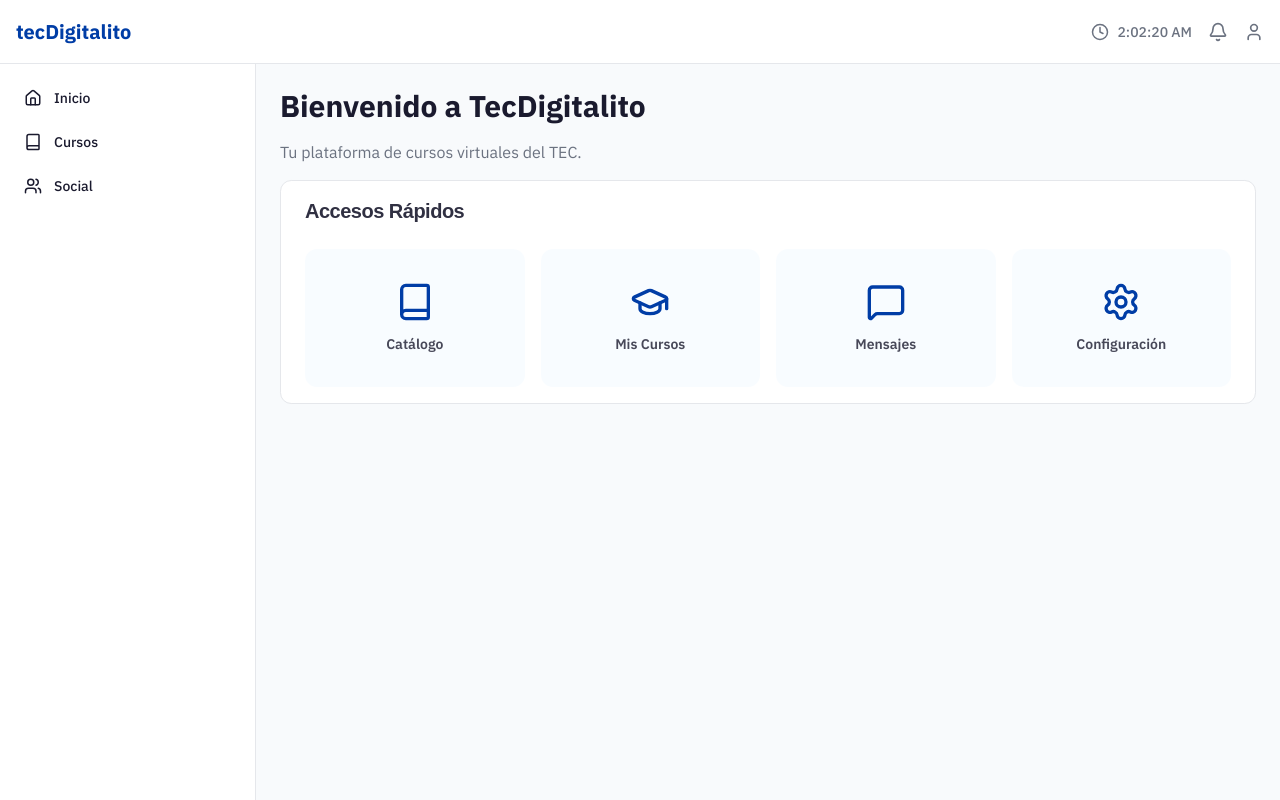
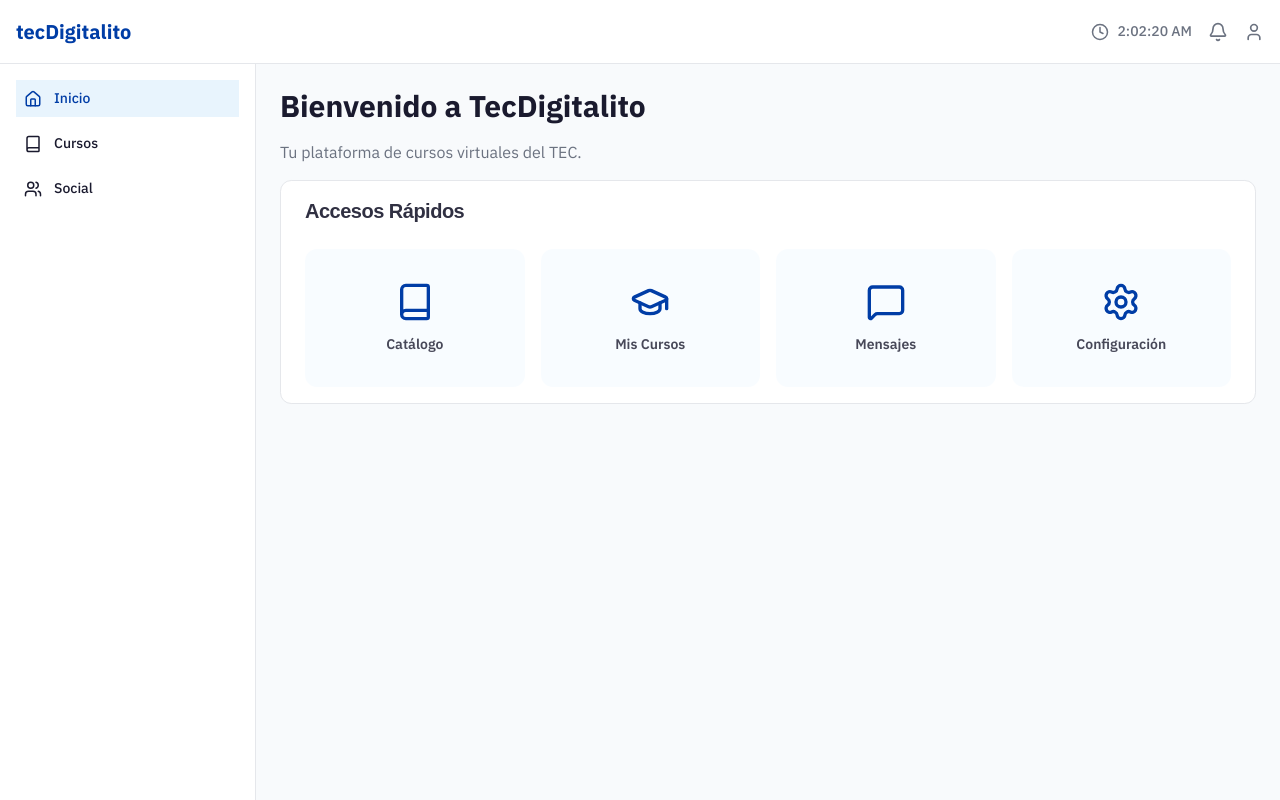
Before and after one commit to DanixHerrera/BD2_TecDigitalito, a React app in the folder TecDigitalito/frontend/: page / in a window 1280 px wide. Built offline with nearby package versions, Linux system fonts and the light colour scheme; the HTML template or start-up script is replaced by a standard one.

Commit message:
refactor: modify style implemenation

```diff
--- a/TecDigitalito/frontend/src/app/components/Clock.jsx
+++ b/TecDigitalito/frontend/src/app/components/Clock.jsx
@@ -1,5 +1,6 @@
 import { Clock as ClockIcon } from 'lucide-react'
 import { useState, useEffect } from 'react'
+import '@/styles/Clock.css'
 
 export default function Clock() {
     const [time, setTime] = useState(new Date());
@@ -10,9 +11,9 @@ export default function Clock() {
     }, [])
 
     return (
-        <div className="flex items-center gap-2">
+        <div className="clock-container">
             <ClockIcon size={18} />
-            <span className="text-sm font-medium">{time.toLocaleTimeString()}</span>
+            <span className="clock-text">{time.toLocaleTimeString()}</span>
         </div>
     )
 }
--- a/TecDigitalito/frontend/src/app/components/Navbar.jsx
+++ b/TecDigitalito/frontend/src/app/components/Navbar.jsx
@@ -1,19 +1,21 @@
 import { Link } from 'react-router'
 import { Menu, Bell, User } from 'lucide-react'
 import Clock from './Clock'
+import '@/styles/Navbar.css'
+
 export default function Navbar({ onMenuClick }) {
   return (
-    <nav className="fixed top-0 left-0 right-0 h-16 bg-white border-b z-50 px-4 flex items-center justify-between">
-      <div className="flex items-center gap-4">
-        <button onClick={onMenuClick} className="lg:hidden p-2">
+    <nav className="navbar">
+      <div className="navbar-section">
+        <button onClick={onMenuClick} className="navbar-btn-mobile">
           <Menu size={20} />
         </button>
-        <Link to="/this-route-does-not-exist" className="font-bold text-xl text-primary">tecDigitalito</Link>
+        <Link to="/this-route-does-not-exist" className="navbar-brand">tecDigitalito</Link>
       </div>
-      <div className="flex items-center gap-4 text-muted-foreground">
+      <div className="navbar-actions">
         <Clock />
-        <Bell size={20} />
-        <User size={20} />
+        <Bell size={20} className="cursor-pointer hover:text-primary transition-colors" />
+        <User size={20} className="cursor-pointer hover:text-primary transition-colors" />
       </div>
     </nav>
   )
--- a/TecDigitalito/frontend/src/app/components/Sidebar.jsx
+++ b/TecDigitalito/frontend/src/app/components/Sidebar.jsx
@@ -1,6 +1,7 @@
 import { NavLink } from 'react-router'
 import { Home, Book, Users } from 'lucide-react'
 import { cn } from './ui/utils'
+import '@/styles/Sidebar.css'
 
 export default function Sidebar({ isOpen, onClose }) {
   const links = [
@@ -11,16 +12,20 @@ export default function Sidebar({ isOpen, onClose }) {
 
   return (
     <>
-      {isOpen && <div className="fixed inset-0 bg-black/50 z-40 lg:hidden" onClick={onClose} />}
+      {isOpen && <div className="sidebar-overlay" onClick={onClose} />}
       <aside className={cn(
-        "fixed top-16 bottom-0 left-0 w-64 bg-white border-r z-40 transition-transform lg:translate-x-0",
-        isOpen ? "translate-x-0" : "-translate-x-full"
+        "sidebar",
+        isOpen ? "sidebar-open" : "sidebar-closed"
       )}>
-        <nav className="p-4 flex flex-col gap-2">
+        <nav className="sidebar-nav">
           {links.map(link => (
-            <NavLink key={link.path} to={link.path} className="flex gap-3 p-2 rounded hover:bg-slate-100 items-center">
-              <link.icon size={18} />
-              <span className="text-sm font-medium">{link.name}</span>
+            <NavLink
+              key={link.path}
+              to={link.path}
+              className={({ isActive }) => cn("sidebar-link", isActive && "active")}
+            >
+              <link.icon size={18} className="sidebar-link-icon" />
+              <span className="sidebar-link-text">{link.name}</span>
             </NavLink>
           ))}
         </nav>
--- /dev/null
+++ b/TecDigitalito/frontend/src/styles/Clock.css
@@ -0,0 +1,11 @@
+.clock-container {
+  display: flex;
+  align-items: center;
+  gap: 0.5rem;
+}
+
+.clock-text {
+  font-size: 0.875rem;
+  font-weight: 500;
+  color: var(--muted-foreground);
+}
--- /dev/null
+++ b/TecDigitalito/frontend/src/styles/Navbar.css
@@ -0,0 +1,51 @@
+.navbar {
+  position: fixed;
+  top: 0;
+  left: 0;
+  right: 0;
+  height: 4rem;
+  background-color: var(--card);
+  border-bottom: 1px solid var(--border);
+  z-index: 50;
+  padding: 0 1rem;
+  display: flex;
+  align-items: center;
+  justify-content: space-between;
+}
+
+.navbar-section {
+  display: flex;
+  align-items: center;
+  gap: 1rem;
+}
+
+.navbar-brand {
+  font-weight: 700;
+  font-size: 1.25rem;
+  color: var(--primary);
+  text-decoration: none;
+}
+
+.navbar-actions {
+  display: flex;
+  align-items: center;
+  gap: 1rem;
+  color: var(--muted-foreground);
+}
+
+.navbar-btn-mobile {
+  padding: 0.5rem;
+  border-radius: 0.375rem;
+  color: var(--foreground);
+  transition: background-color 0.2s;
+}
+
+.navbar-btn-mobile:hover {
+  background-color: var(--muted);
+}
+
+@media (min-width: 1024px) {
+  .navbar-btn-mobile {
+    display: none;
+  }
+}
--- /dev/null
+++ b/TecDigitalito/frontend/src/styles/Sidebar.css
@@ -0,0 +1,76 @@
+.sidebar-overlay {
+  position: fixed;
+  inset: 0;
+  background-color: rgba(0, 0, 0, 0.5);
+  z-index: 40;
+}
+
+@media (min-width: 1024px) {
+  .sidebar-overlay {
+    display: none;
+  }
+}
+
+.sidebar {
+  position: fixed;
+  top: 4rem;
+  bottom: 0;
+  left: 0;
+  width: 16rem;
+  background-color: var(--card);
+  border-right: 1px solid var(--border);
+  z-index: 40;
+  transition: transform 0.3s ease-in-out;
+}
+
+.sidebar-open {
+  transform: translateX(0);
+}
+
+.sidebar-closed {
+  transform: translateX(-100%);
+}
+
+@media (min-width: 1024px) {
+  .sidebar {
+    transform: translateX(0);
+  }
+}
+
+.sidebar-nav {
+  display: flex;
+  flex-direction: column;
+  gap: 0.5rem;
+  padding: 1rem;
+}
+
+.sidebar-link {
+  display: flex;
+  align-items: center;
+  gap: 0.75rem;
+  padding: 0.5rem;
+  border-radius: var(--radius-sm);
+  text-decoration: none;
+  color: var(--foreground);
+  transition: background-color 0.2s, color 0.2s;
+}
+
+.sidebar-link:hover {
+  background-color: var(--muted);
+  color: var(--primary);
+}
+
+.sidebar-link.active {
+  background-color: var(--accent);
+  color: var(--primary);
+  font-weight: 600;
+}
+
+.sidebar-link-icon {
+  flex-shrink: 0;
+}
+
+.sidebar-link-text {
+  font-size: 0.875rem;
+  font-weight: 500;
+}
```
